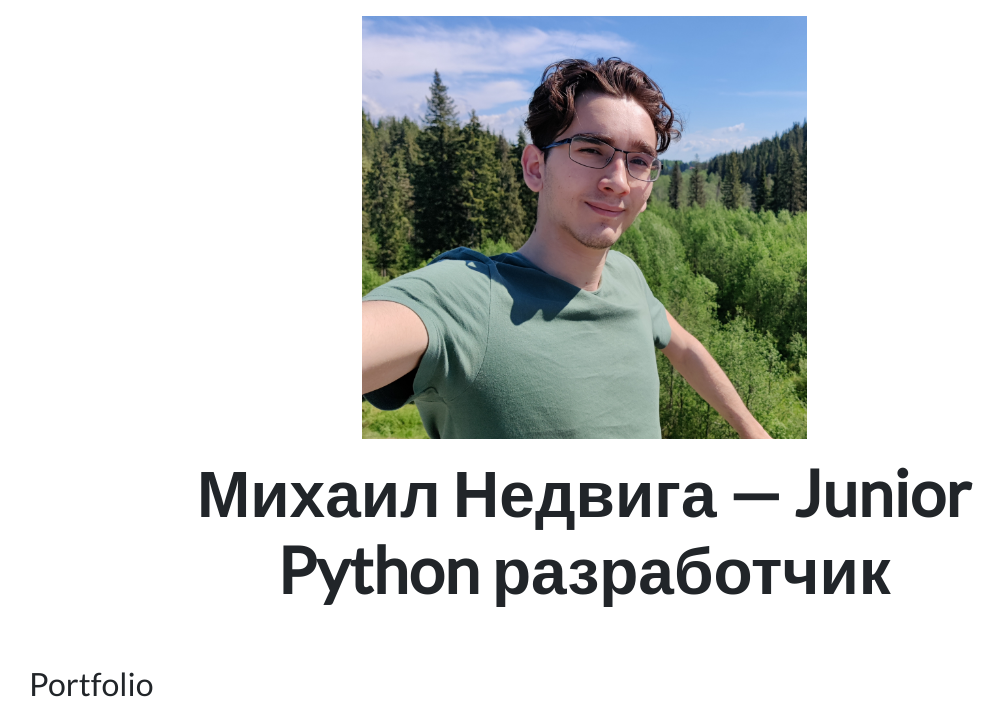
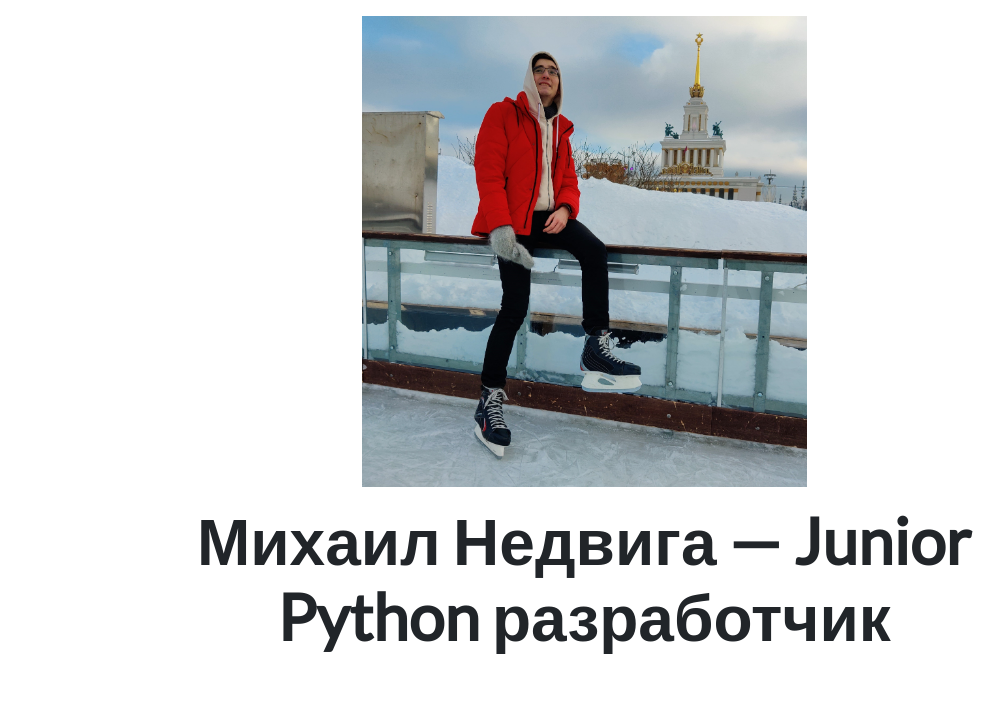
Before and after one commit to DidItHard/portfolio_on_django3, a Django app: page / in a window 1280 px wide. Shown: the part 56-768 px from the top of the page, without its empty margins (56-1060 px from the left). Run offline with Django 4.2, Linux system fonts and the light colour scheme; data comes from the database, SQL or seed files in the repository; some libraries are stand-ins or nearby versions.

Commit message:
return old img on homepage

```diff
--- a/portfolio/templates/portfolio/home.html
+++ b/portfolio/templates/portfolio/home.html
@@ -6,7 +6,7 @@
 
 <div class="row justify-content-center my-3">
   <div class="col-5">
-    <img src="{% static 'portfolio/Mike_on_bridge.jpg' %}" class="img-fluid">
+    <img src="{% static 'portfolio/Mike_on_ice.jpg' %}" class="img-fluid">
   </div>
 </div>
 
```
